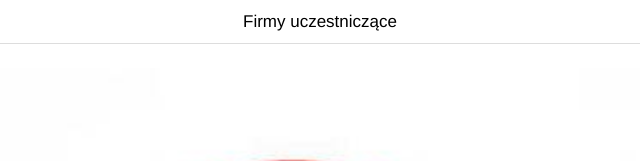
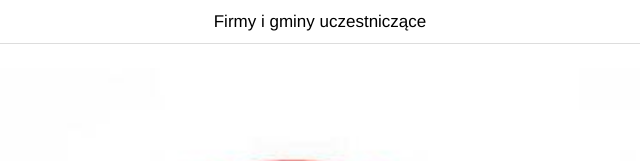
Before and after one commit to mariamiko/mariamiko.github.io, a plain HTML site: page firmy.html in a window 1280 px wide. Shown: the top 161 px of the page, 320-960 px from the left. Drawn offline with Linux system fonts and the light colour scheme.

Commit message:
Added files via upload

```diff
--- a/firmy.html
+++ b/firmy.html
@@ -23,7 +23,7 @@
 
     <!-- Make sure all your bars are the first things in your <body> -->
     <header class="bar bar-nav">
-        <h1 class="title">Firmy uczestniczące</h1>
+        <h1 class="title">Firmy i gminy uczestniczące</h1>
     </header>
 
     <!-- Wrap all non-bar HTML in the .content div (this is actually what scrolls) -->
```
Also changed, not shown: firmy2.html (+1 -1 lines), firmy3.html (+1 -1 lines), firmy4.html (+1 -1 lines), firmy5.html (+1 -1 lines), firmy6.html (+1 -1 lines), firmy7.html (+1 -1 lines), firmy8.html (+1 -1 lines).
